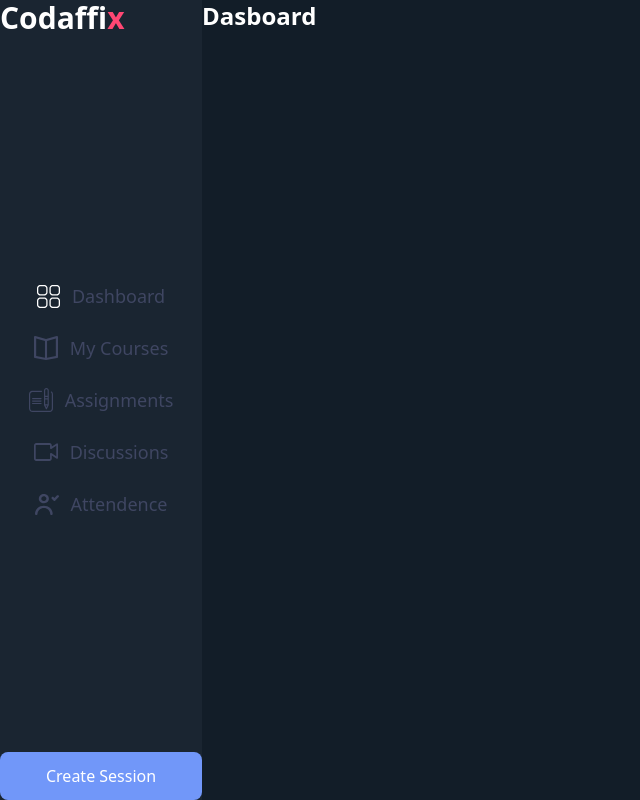
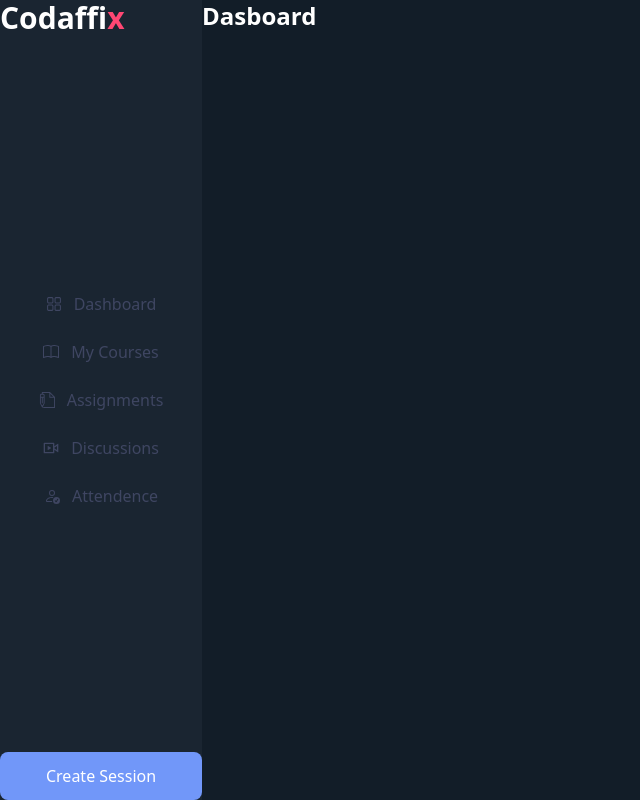
Before and after one commit to Rutuza/E-learning-App, a React (Vite) app: page / in a window 1280 px wide. Shown: the whole page, without its empty margins (0-640 px from the left). Built offline with nearby package versions, Linux system fonts and the light colour scheme.

Commit message:
react icons added

```diff
--- a/package.json
+++ b/package.json
@@ -11,7 +11,8 @@
   },
   "dependencies": {
     "react": "^18.2.0",
-    "react-dom": "^18.2.0"
+    "react-dom": "^18.2.0",
+    "react-icons": "^5.1.0"
   },
   "devDependencies": {
     "@types/react": "^18.2.66",
--- a/src/components/Sidebar.jsx
+++ b/src/components/Sidebar.jsx
@@ -1,10 +1,11 @@
 import React from 'react';
 
-import block from '../assets/icons/blocks.svg';
-import book from '../assets/icons/book.svg';
-import bookwithpen from '../assets/icons/bookwithpen.svg';
-import camera from '../assets/icons/camera.svg';
-import person from '../assets/icons/person-done.svg';
+
+import { RxDashboard } from "react-icons/rx";
+import { BsBook } from "react-icons/bs";
+import { TfiWrite } from "react-icons/tfi";
+import { RiLiveLine } from "react-icons/ri";
+import { BsPersonCheck } from "react-icons/bs";
 
 function Sidebar() {
   return (
@@ -14,11 +15,11 @@ function Sidebar() {
             <div className="logo text-3xl font-semibold absolute top-0">Codaf<span className='text-[#FF4773]'>fix</span></div>
             <div className='wrapper'>
                 <ul>
-                    <li className='w-full p-3 text-slate_blue text-lg hover:bg-pastel_blue hover:text-white'><a href="#" className='flex items-center justify-center gap-3'><img src={block} alt="" srcset="" /><div>Dashboard</div></a></li>
-                    <li className='w-full p-3 text-slate_blue text-lg hover:bg-pastel_blue hover:text-white'><a href="#" className='flex items-center justify-center gap-3'><img src={book} alt="" srcset="" /><div>My Courses</div></a></li>
-                    <li className='w-full p-3 text-slate_blue text-lg hover:bg-pastel_blue hover:text-white'><a href="#" className='flex items-center justify-center gap-3'><img src={bookwithpen} alt="" srcset="" /><div>Assignments</div></a></li>
-                    <li className='w-full p-3 text-slate_blue text-lg hover:bg-pastel_blue hover:text-white'><a href="#" className='flex items-center justify-center gap-3'><img src={camera} alt="" srcset="" /><div>Discussions</div></a></li>
-                    <li className='w-full p-3 text-slate_blue text-lg hover:bg-pastel_blue hover:text-white'><a href="#" className='flex items-center justify-center gap-3'><img src={person} alt="" srcset="" /><div>Attendence</div></a></li>
+                    <li className='w-full p-3 text-slate_blue text-md hover:bg-pastel_blue hover:text-white'><a href="#" className='flex items-center justify-center gap-3'><RxDashboard /><div>Dashboard</div></a></li>
+                    <li className='w-full p-3 text-slate_blue text-md hover:bg-pastel_blue hover:text-white'><a href="#" className='flex items-center justify-center gap-3'><BsBook /><div>My Courses</div></a></li>
+                    <li className='w-full p-3 text-slate_blue text-md hover:bg-pastel_blue hover:text-white'><a href="#" className='flex items-center justify-center gap-3'><TfiWrite /><div>Assignments</div></a></li>
+                    <li className='w-full p-3 text-slate_blue text-md hover:bg-pastel_blue hover:text-white'><a href="#" className='flex items-center justify-center gap-3'><RiLiveLine /><div>Discussions</div></a></li>
+                    <li className='w-full p-3 text-slate_blue text-md hover:bg-pastel_blue hover:text-white'><a href="#" className='flex items-center justify-center gap-3'><BsPersonCheck /><div>Attendence</div></a></li>
                 </ul>
             </div>
             <button type="button" className='bg-pastel_blue h-12 w-full rounded-lg absolute bottom-0'>Create Session</button>
```
Also changed, not shown: 1 other file (tests, documents, lock files or other folders).
